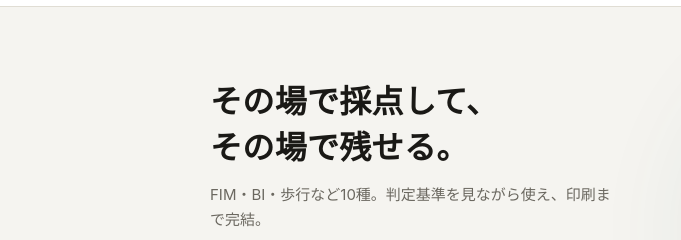
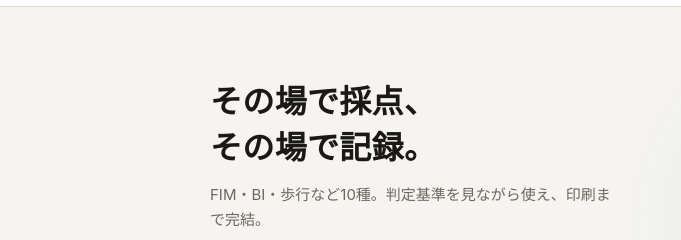
Before and after one commit to reha-tool-jp/reha-tool, a plain HTML site: page index.html in a window 1280 px wide. Shown: the part 47-287 px from the top of the page, 0-681 px from the left. Drawn offline with Linux system fonts and the light colour scheme.

Commit message:
TOP見出し：その場で採点、その場で記録。に変更
Co-Authored-By: Claude Sonnet 5.5 <noreply@anthropic.com>
Claude-Session: https://claude.ai/code/session_01UQdD3sfsA3ZrDxvNvCFTrP

```diff
--- a/index.html
+++ b/index.html
@@ -395,7 +395,7 @@
 <header>
   <div class="hero-content">
     <div class="hero-text">
-      <h1>その場で採点して、<br>その場で残せる。</h1>
+      <h1>その場で採点、<br>その場で記録。</h1>
       <p class="hero-desc">FIM・BI・歩行など10種。判定基準を見ながら使え、印刷まで完結。</p>
       <div class="hero-pills">
         <span class="hero-pill">
```
